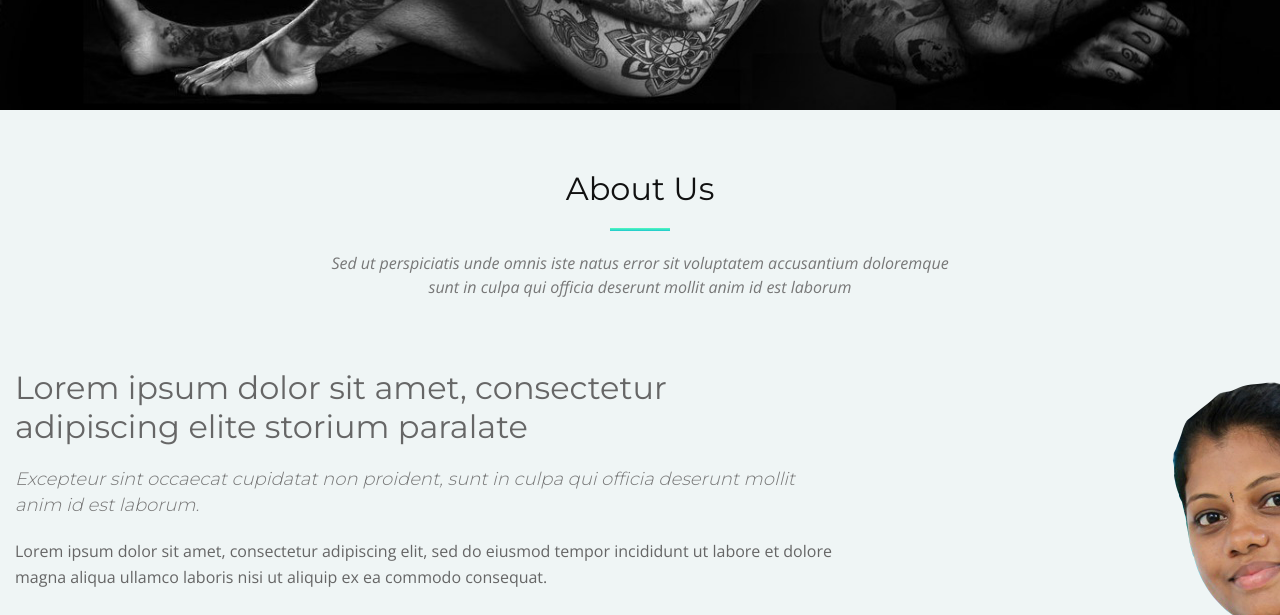
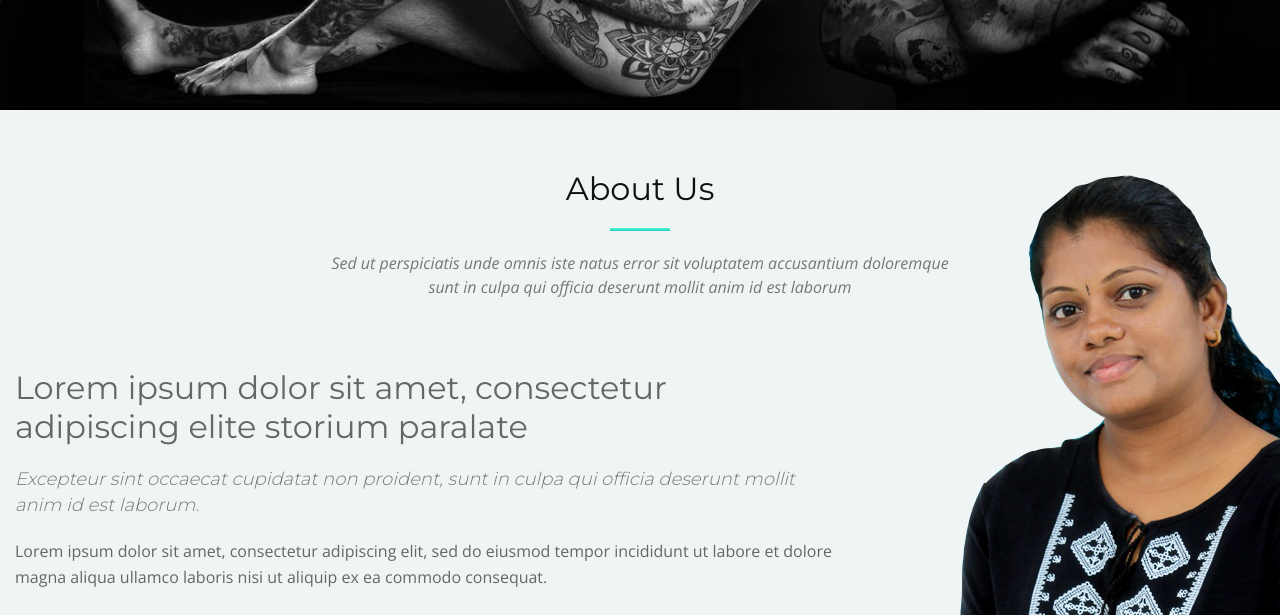
Before and after one commit to kannangs84/harleytattoos, a plain HTML site: page index.html in a window 1280 px wide. Shown: the part 690-1305 px from the top of the page. Drawn offline with nearby package versions, Linux system fonts and the light colour scheme; files whose address does not match are found by name.

Commit message:
Updated css

```diff
--- a/css/style.css
+++ b/css/style.css
@@ -518,8 +518,13 @@ body.mobile-nav-active #mobile-nav-toggle {
 /* About Us Section
 --------------------------------*/
 #about {
-  padding: 60px 0;
+  padding: 60px 0 0;
   overflow: hidden;
+}
+
+#about img {
+  margin-top: -207px;
+  margin-left: -144px;
 }
 
 #about .about-img {
```
